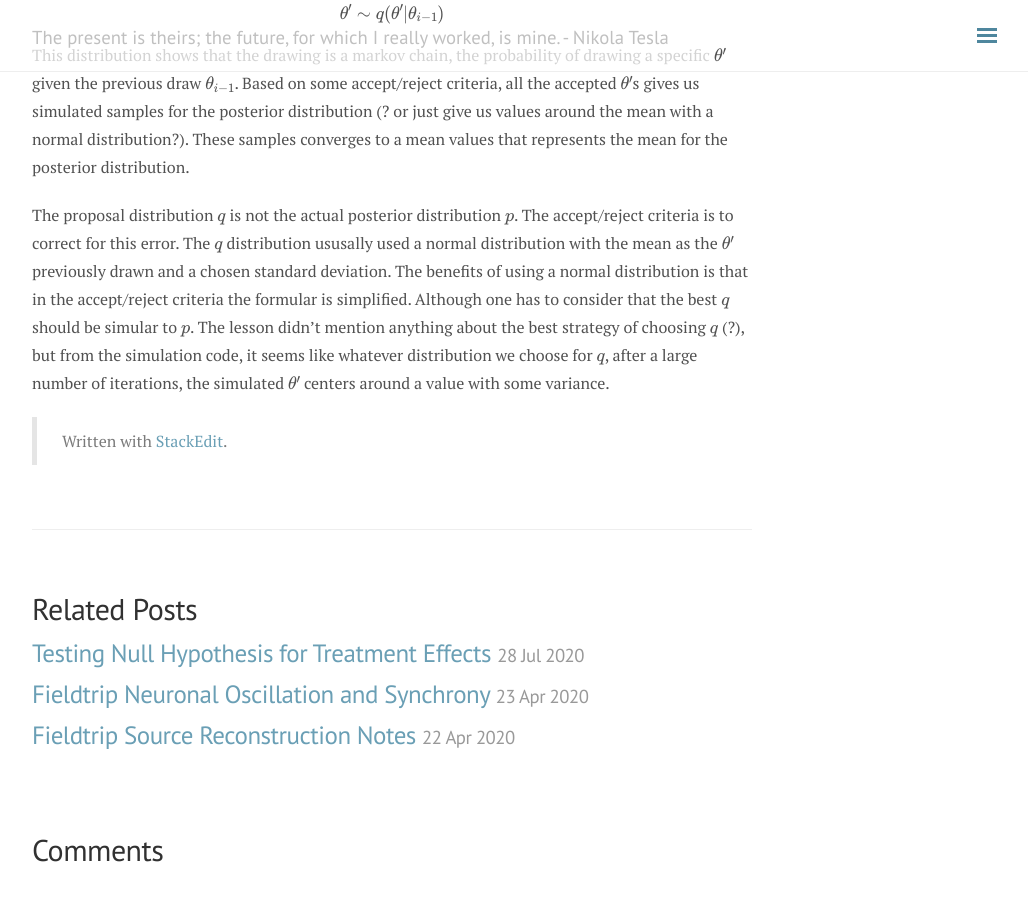
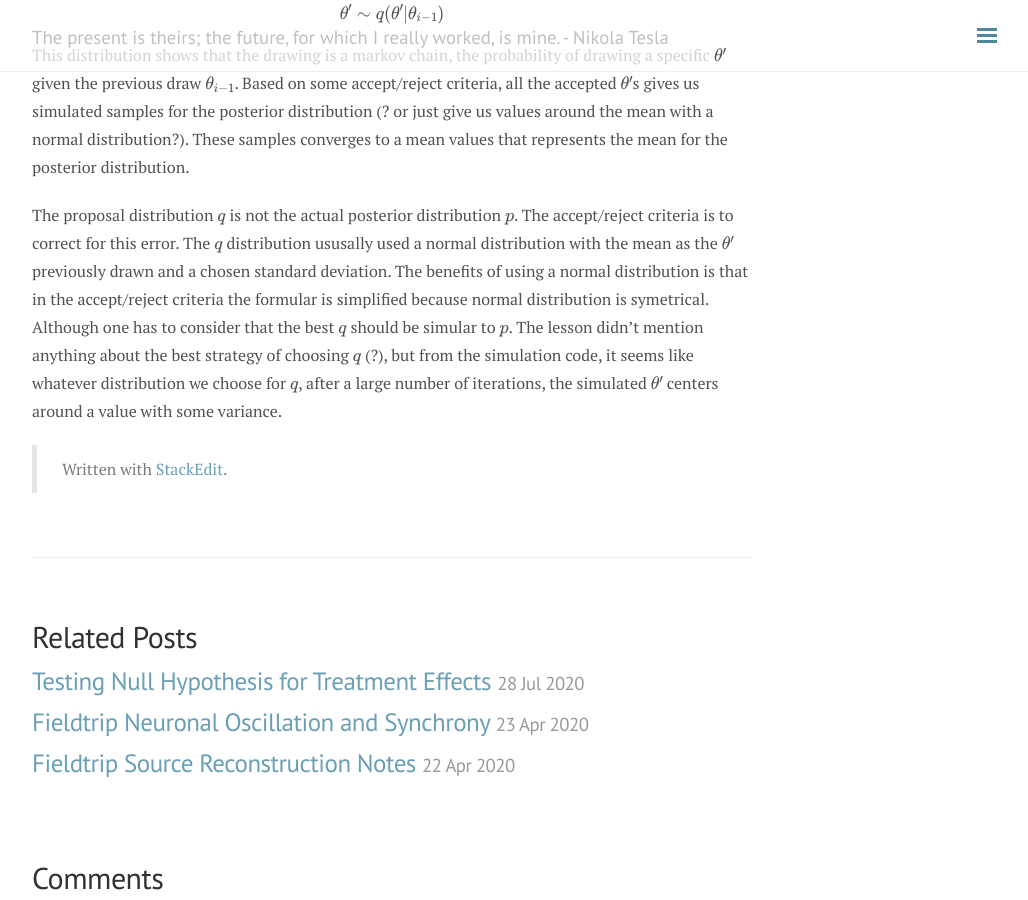
Before and after one commit to andylikescodes/andylikescodes.github.io, a Jekyll site: the page built from _posts/2020-07-29-Metropolis-Hasting-Algorithm.md, in a window 1280 px wide and 900 px high, scrolled down 532 px. Shown: the whole window, without its empty margins (248-1276 px from the left). Built offline with Jekyll 4.4.1, drawn with Linux system fonts in a browser that asks for light colours; nearby versions of some CDN libraries; formulas are drawn with MathJax 3; comment, search, counter and statistics services are not loaded; before the commit the page ends 1411 px from its top, so only the background shows below that.

Commit message:
_posts/2020-07-29-Metropolis-Hasting-Algorithm.md updated from https://stackedit.io/

```diff
--- a/_posts/2020-07-29-Metropolis-Hasting-Algorithm.md
+++ b/_posts/2020-07-29-Metropolis-Hasting-Algorithm.md
@@ -15,13 +15,13 @@ $$\theta^\prime \sim q(\theta^\prime|\theta_{i-1})$$
 
 This distribution shows that the drawing is a markov chain, the probability of drawing a specific $\theta^\prime$ given the previous draw $\theta_{i-1}$. Based on some accept/reject criteria, all the accepted $\theta^\prime$s gives us simulated samples for the posterior distribution (? or just give us values around the mean with a normal distribution?). These samples converges to a mean values that represents the mean for the posterior distribution.
 
-The proposal distribution $q$ is not the actual posterior distribution $p$. The accept/reject criteria is to correct for this error. The $q$ distribution ususally used a normal distribution with the mean as the $\theta^\prime$ previously drawn and a chosen standard deviation. The benefits of using a normal distribution is that in the accept/reject criteria the formular is simplified. Although one has to consider that the best $q$ should be simular to $p$. The lesson didn't mention anything about the best strategy of choosing $q$ (?), but from the simulation code, it seems like whatever distribution we choose for $q$, after a large number of iterations, the simulated $\theta^\prime$ centers around a value with some variance.
+The proposal distribution $q$ is not the actual posterior distribution $p$. The accept/reject criteria is to correct for this error. The $q$ distribution ususally used a normal distribution with the mean as the $\theta^\prime$ previously drawn and a chosen standard deviation. The benefits of using a normal distribution is that in the accept/reject criteria the formular is simplified because normal distribution is symetrical. Although one has to consider that the best $q$ should be simular to $p$. The lesson didn't mention anything about the best strategy of choosing $q$ (?), but from the simulation code, it seems like whatever distribution we choose for $q$, after a large number of iterations, the simulated $\theta^\prime$ centers around a value with some variance.
 
 
 > Written with [StackEdit](https://stackedit.io/).
 <!--stackedit_data:
-eyJoaXN0b3J5IjpbLTYwNTg5NzU1LC0zODY3NTMzOTEsMTA3Mj
-U0Mjg5LDEwODAyMjczMTAsLTIwNjc1OTY4NjgsLTk5NTUxMDk2
-OCwtMTk2OTU4MDg1OCw5OTgyMTY1NTUsLTE4NjQ5NzQ3OTYsLT
-E4NjQ5NzQ3OTYsLTI1MzA2NzgwMl19
+eyJoaXN0b3J5IjpbMTU0NTMwOTA2NywtMzg2NzUzMzkxLDEwNz
+I1NDI4OSwxMDgwMjI3MzEwLC0yMDY3NTk2ODY4LC05OTU1MTA5
+NjgsLTE5Njk1ODA4NTgsOTk4MjE2NTU1LC0xODY0OTc0Nzk2LC
+0xODY0OTc0Nzk2LC0yNTMwNjc4MDJdfQ==
 -->
```
